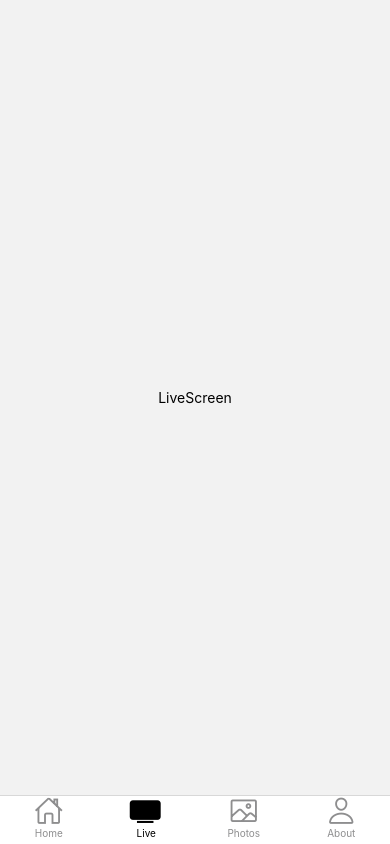
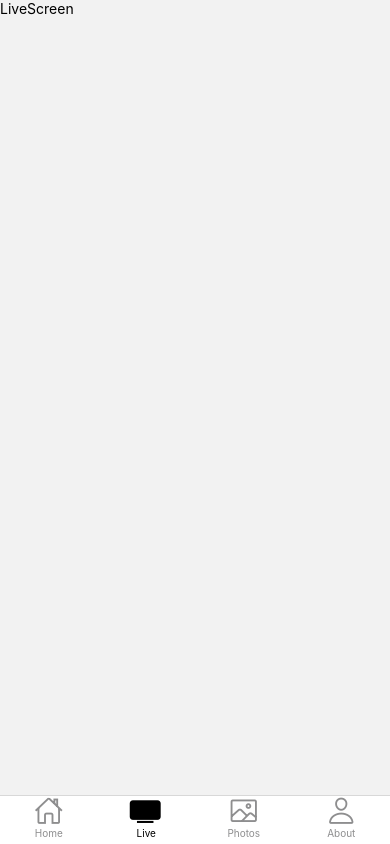
Before and after one commit to Suman-kumar23/vyana-sports, a React Native app: screen /Live in a window 390 px wide. Built offline with nearby package versions, Linux system fonts and the light colour scheme; what native-base would draw is missing.

Commit message:
style: added safearea component to wrap the app in safe  area view

```diff
--- /dev/null
+++ b/src/components/safe-area.jsx
@@ -0,0 +1,18 @@
+import { View, Platform, StatusBar, SafeAreaView } from "react-native";
+import React from "react";
+
+const SafeArea = (props) => {
+  return (
+    <View
+      style={{
+        paddingTop:
+          Platform.OS === "android" ? StatusBar.currentHeight + 10 : 0,
+        flex: 1,
+      }}
+    >
+      <SafeAreaView>{props.children}</SafeAreaView>
+    </View>
+  );
+};
+
+export default SafeArea;
--- a/src/screens/about-screen.jsx
+++ b/src/screens/about-screen.jsx
@@ -1,13 +1,14 @@
-import { View, Text } from "react-native";
+import { View, Text, SafeAreaView, StatusBar, Platform } from "react-native";
 import React from "react";
 import { Avatar } from "native-base";
+import SafeArea from "../components/safe-area";
 
 const AboutScreen = () => {
   return (
-    <View style={{ flex: 1, alignItems: "center", justifyContent: "center" }}>
+    <SafeArea>
       <Avatar source={{ uri: "https://placebear.com/400/400" }} size="xl" />
       <Text>AboutScreen</Text>
-    </View>
+    </SafeArea>
   );
 };
 
--- a/src/screens/live-screen.jsx
+++ b/src/screens/live-screen.jsx
@@ -1,11 +1,14 @@
-import { View, Text } from "react-native";
+import { View, Text, Platform, StatusBar, SafeAreaView } from "react-native";
 import React from "react";
+import SafeArea from "../components/safe-area";
 
 const LiveScreen = () => {
   return (
-    <View style={{ flex: 1, alignItems: "center", justifyContent: "center" }}>
-      <Text>LiveScreen</Text>
-    </View>
+
+      <SafeArea>
+        <Text>LiveScreen</Text>
+      </SafeArea>
+
   );
 };
 
--- a/src/screens/main-screen.jsx
+++ b/src/screens/main-screen.jsx
@@ -1,18 +1,12 @@
 import { Text, View, SafeAreaView, Platform, StatusBar } from "react-native";
 import React from "react";
+import SafeArea from "../components/safe-area";
 
 const MainScreen = () => {
   return (
-    <View
-      style={{
-        flex: 1,
-        paddingTop: Platform.OS === "android" ? StatusBar.currentHeight : 0,
-      }}
-    >
-      <SafeAreaView>
-        <Text> MainScreen</Text>
-      </SafeAreaView>
-    </View>
+    <SafeArea>
+      <Text> MainScreen</Text>
+    </SafeArea>
   );
 };
 
--- a/src/screens/photo-screen.jsx
+++ b/src/screens/photo-screen.jsx
@@ -1,11 +1,12 @@
-import { View, Text } from "react-native";
+import { View, Text, StatusBar, Platform } from "react-native";
 import React from "react";
+import SafeArea from "../components/safe-area";
 
 const PhotoScreen = () => {
   return (
-    <View style={{ flex: 1, alignItems: "center", justifyContent: "center" }}>
+    <SafeArea>
       <Text>PhotoScreen</Text>
-    </View>
+    </SafeArea>
   );
 };
 
```
